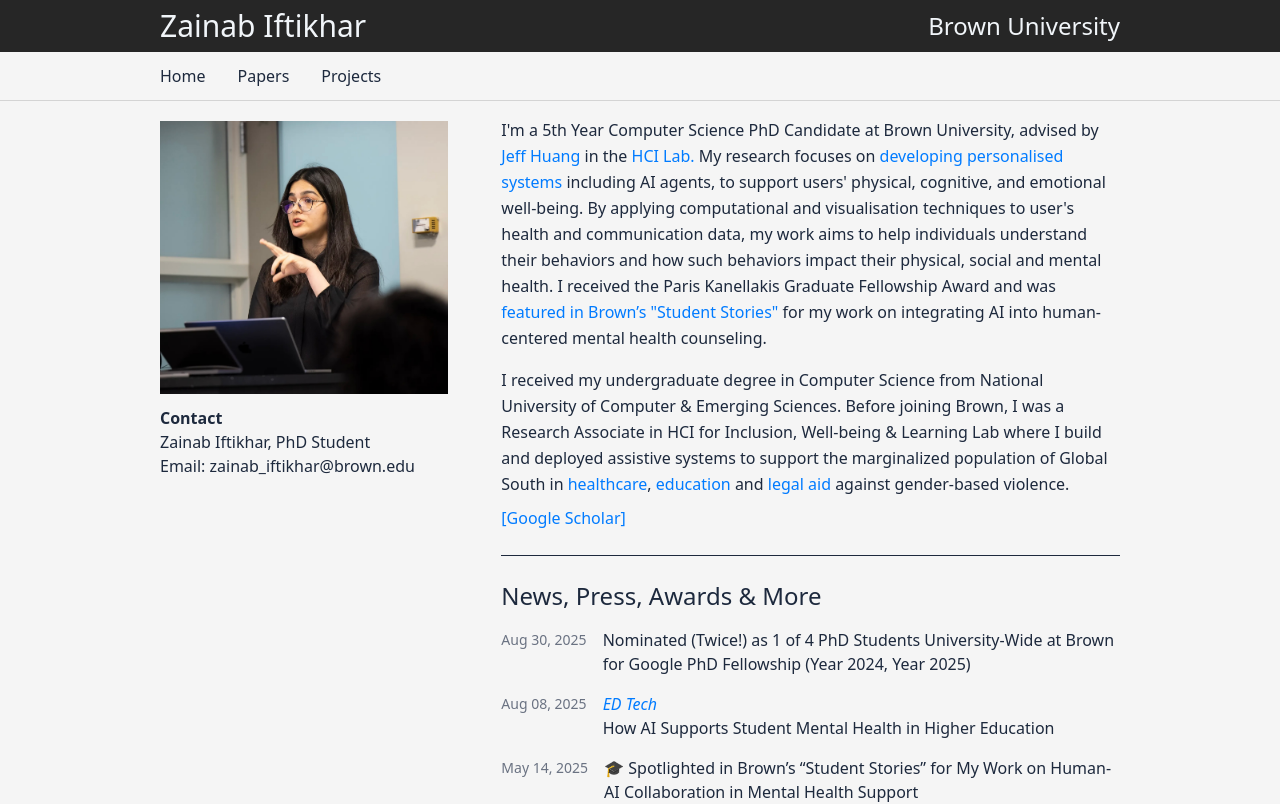
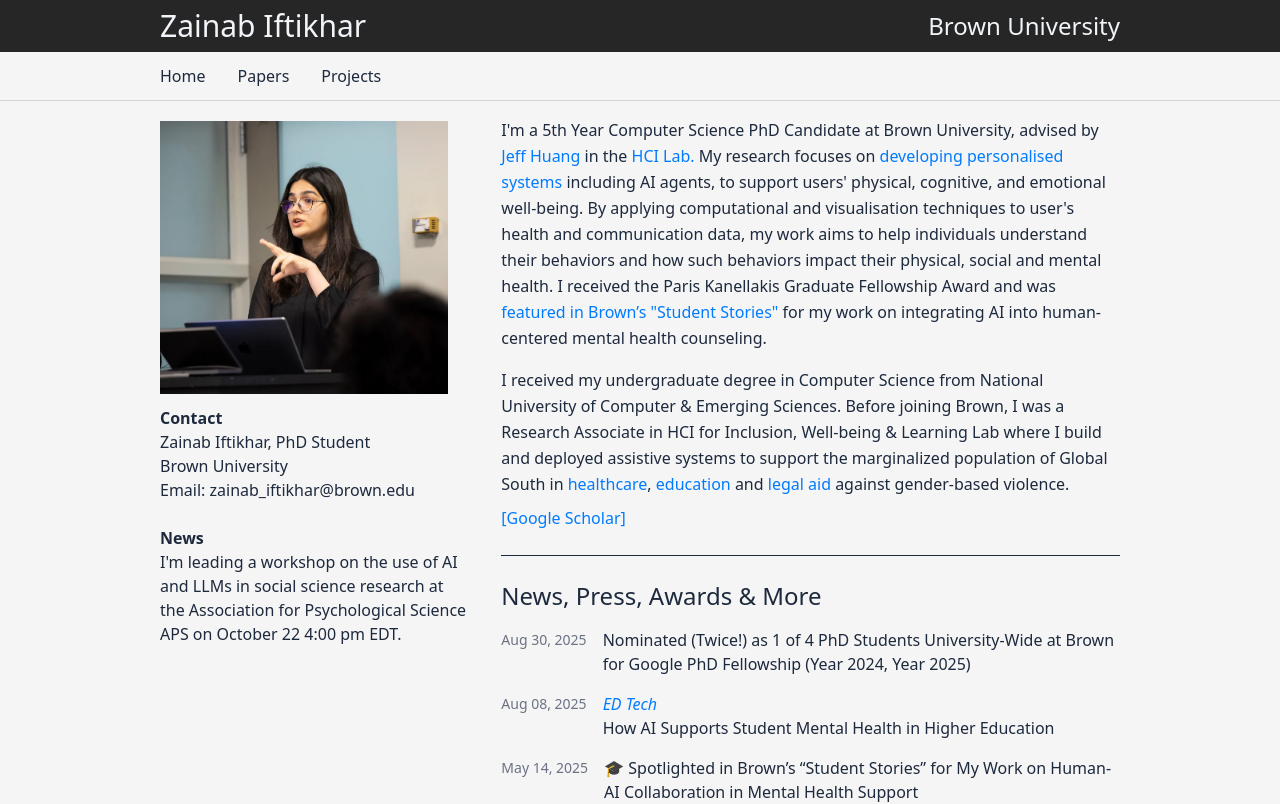
Before and after one commit to prettybuffy/web-vite-app, a React (Vite) app: page / in a window 1280 px wide. Shown: the top 804 px of the page. Built offline with nearby package versions, Linux system fonts and the light colour scheme.

Commit message:
add news under contact

```diff
--- a/src/pages/Profile.jsx
+++ b/src/pages/Profile.jsx
@@ -10,7 +10,14 @@ export default function Profile() {
       <div className="mt-2">
         <h2 className="font-semibold">Contact</h2>
         <p className="">Zainab Iftikhar, PhD Student</p>
+        <p className="">Brown University</p>
         <p className="">Email: zainab_iftikhar@brown.edu</p>
+      </div>
+      <div className="mt-6">
+        <h2 className="font-semibold">News</h2>
+        <p className="">I'm leading a workshop on the use of AI and LLMs in social science research
+        at the Association for Psychological Science APS on October 22 4:00 pm EDT.
+        </p>
       </div>
       </div>
     </section>
```
